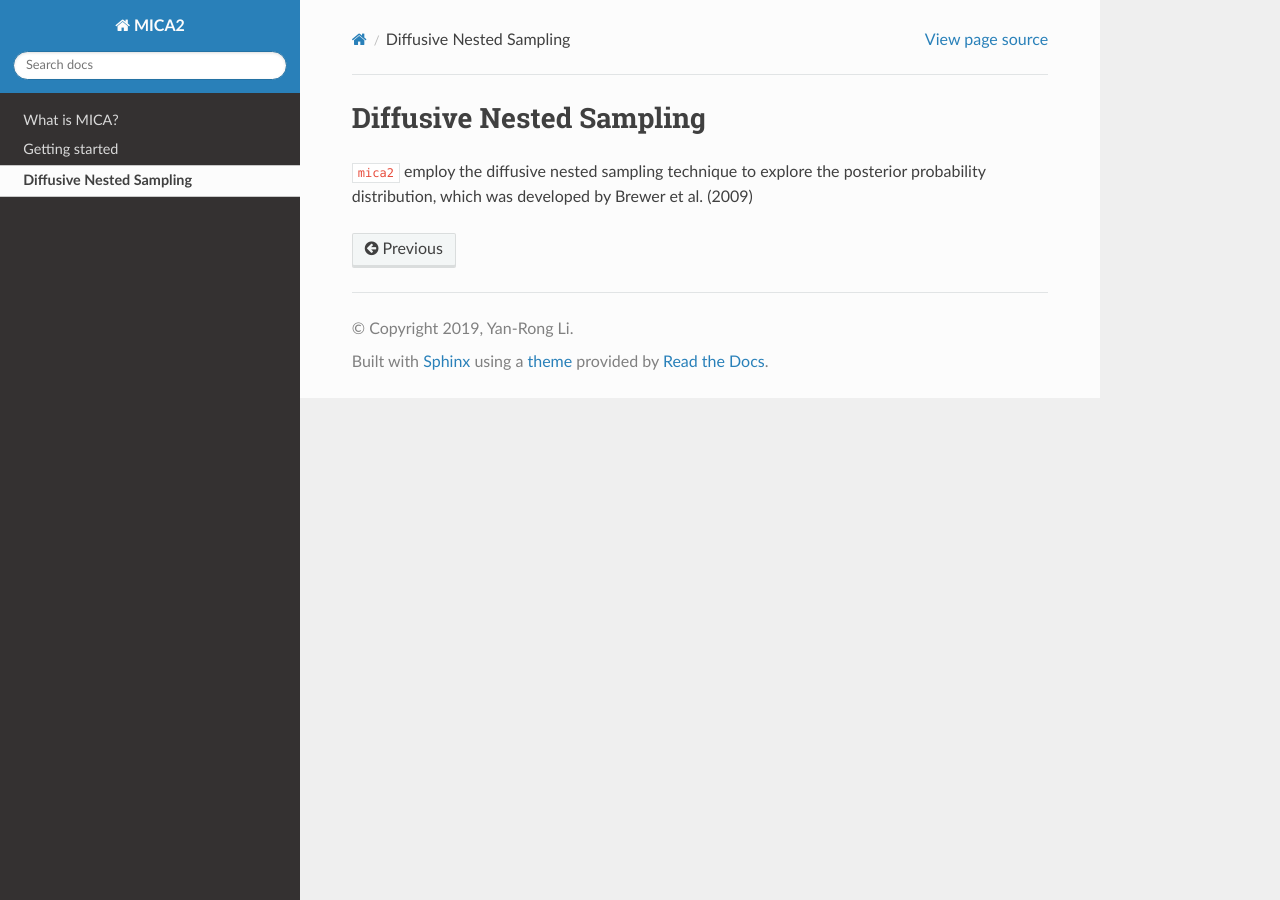
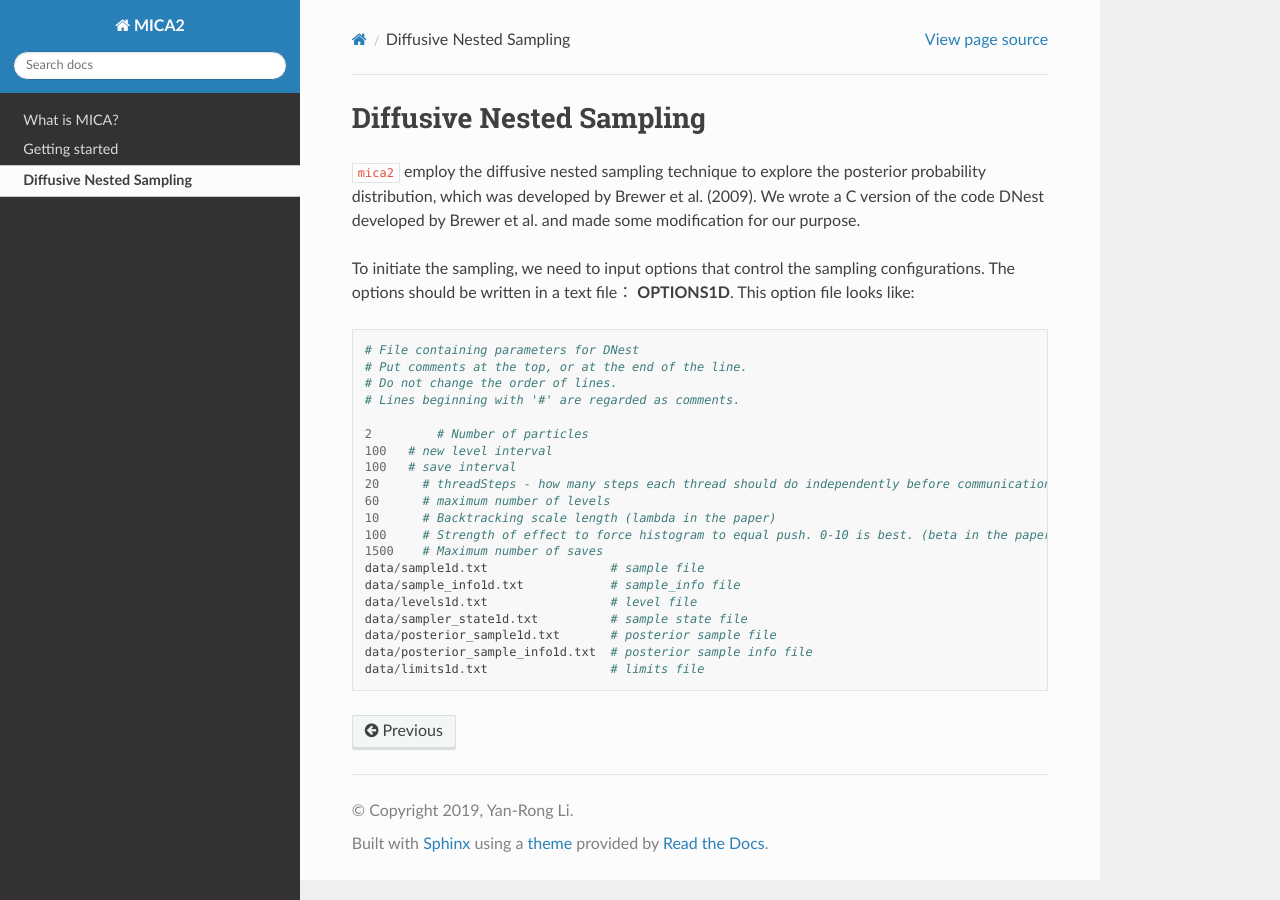
Before and after one commit to LiyrAstroph/MICA2, a Sphinx documentation site: the page built from docs/cdnest.rst, in a window 1280 px wide. Built offline with Sphinx 7.4.7 and the Read the Docs theme 2.0.0, drawn with Linux system fonts in a browser that asks for light colours.

Commit message:
update docs.

```diff
--- a/docs/about.rst
+++ b/docs/about.rst
@@ -13,7 +13,11 @@ A transfer function or delay map relates a time series  to its driving time seri
 
 .. math::
 
-  \Psi(\tau) = \sum_{k=1}^{K} f_k \exp\left[-\frac{(\tau-\tau_k)^2}{2\omega_k^2}\right].
+  \Psi(\tau) = \sum_{k=1}^{K} \frac{f_k}{\sqrt{2\pi}\omega} \exp\left[-\frac{(\tau-\tau_k)^2}{2\omega_k^2}\right].
+
+.. note::
+  There is a factor :math:`1/\sqrt{2\pi}\omega` before the exponential
+  in the above transfer function.
 
 .. figure:: _static/fig_sch_loc.jpg
   :scale: 50 %
--- a/docs/cdnest.rst
+++ b/docs/cdnest.rst
@@ -3,4 +3,30 @@
 Diffusive Nested Sampling
 *************************
 
-``mica2`` employ the diffusive nested sampling technique  to explore the posterior probability distribution, which was developed by Brewer et al. (2009)
+``mica2`` employ the diffusive nested sampling technique  to explore the posterior probability distribution,
+which was developed by Brewer et al. (2009). We wrote a C version of the code DNest developed by Brewer et al.
+and made some modification for our purpose.
+
+To initiate the sampling, we need to input options that control the sampling configurations. The options
+should be written in a text file： **OPTIONS1D**. This option file looks like::
+
+  # File containing parameters for DNest
+  # Put comments at the top, or at the end of the line.
+  # Do not change the order of lines.
+  # Lines beginning with '#' are regarded as comments.
+
+  2	    # Number of particles
+  100	# new level interval
+  100	# save interval
+  20	  # threadSteps - how many steps each thread should do independently before communication
+  60	  # maximum number of levels
+  10	  # Backtracking scale length (lambda in the paper)
+  100	  # Strength of effect to force histogram to equal push. 0-10 is best. (beta in the paper)
+  1500	  # Maximum number of saves
+  data/sample1d.txt                 # sample file
+  data/sample_info1d.txt            # sample_info file
+  data/levels1d.txt                 # level file
+  data/sampler_state1d.txt          # sample state file
+  data/posterior_sample1d.txt       # posterior sample file
+  data/posterior_sample_info1d.txt  # posterior sample info file
+  data/limits1d.txt                 # limits file
--- a/docs/conf.py
+++ b/docs/conf.py
@@ -43,6 +43,7 @@ release = u''
 extensions = [
     'sphinx.ext.mathjax',
     'sphinx.ext.napoleon',
+    'sphinx.ext.todo',
 ]
 
 # Add any paths that contain templates here, relative to this directory.
```
Also changed, not shown: 3 other files.
